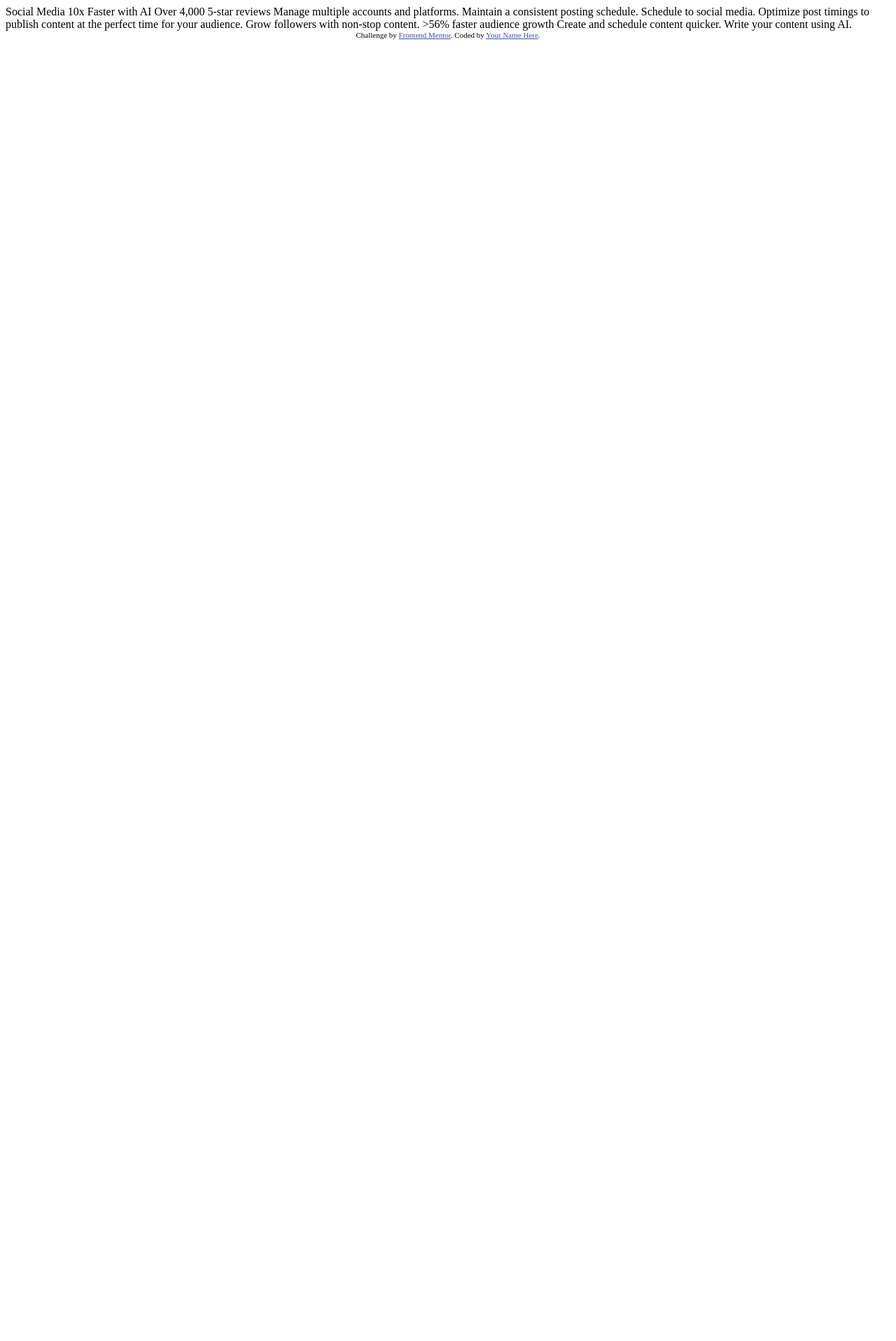
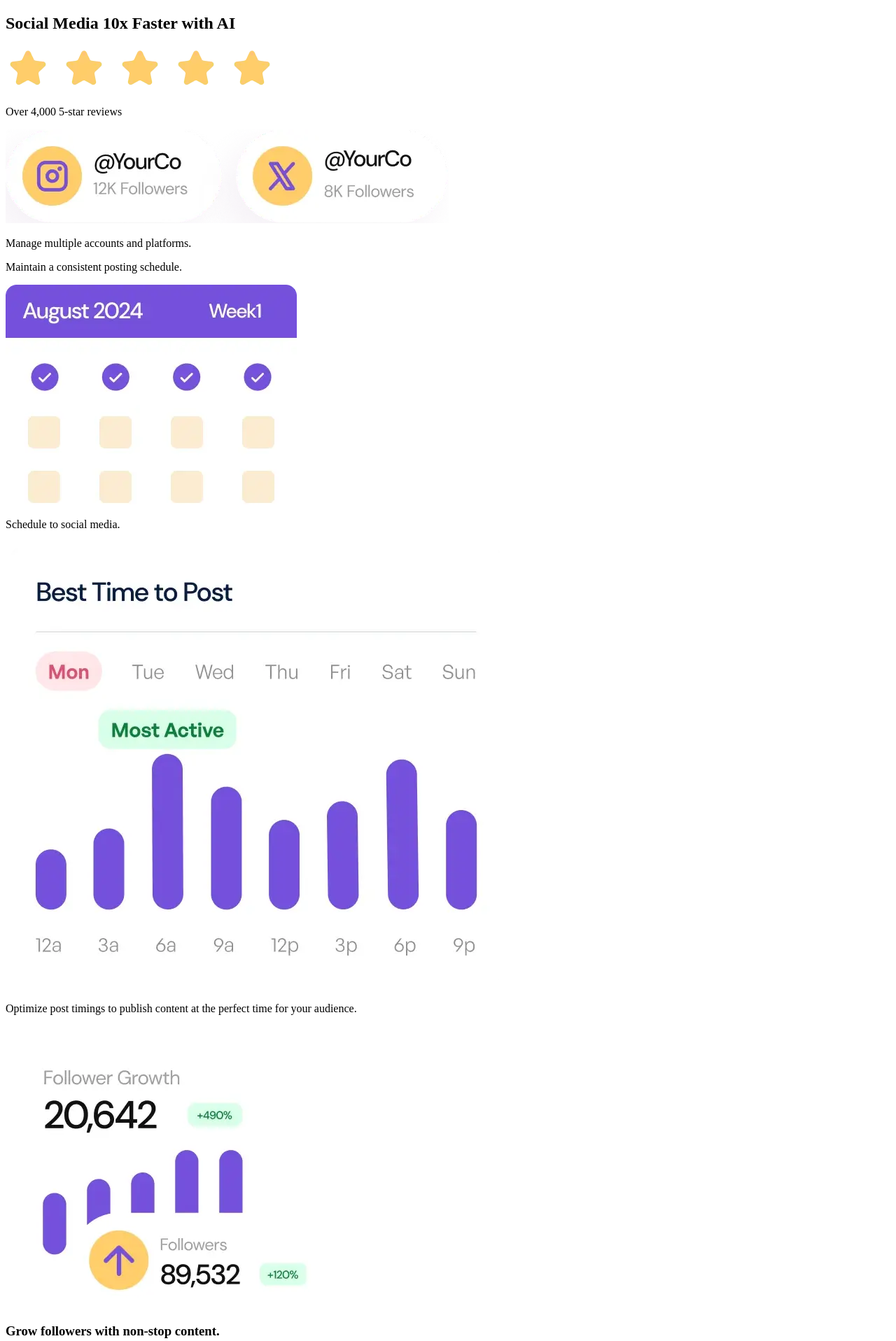
Before and after one commit to CannyRo/FrontendMentor_BentoGrid_RMydElrlOj, a plain HTML site: page index.html in a window 1280 px wide. Shown: the top 1917 px of the page at 70% size. Before the commit the page ends 800 px from the top, so only its background shows below. Drawn offline with Linux system fonts and the light colour scheme.

Commit message:
Html skeleton

```diff
--- a/index.html
+++ b/index.html
@@ -1,42 +1,60 @@
 <!DOCTYPE html>
 <html lang="en">
+
 <head>
   <meta charset="UTF-8">
-  <meta name="viewport" content="width=device-width, initial-scale=1.0"> <!-- displays site properly based on user's device -->
+  <meta name="viewport" content="width=device-width, initial-scale=1.0">
 
   <link rel="icon" type="image/png" sizes="32x32" href="./assets/images/favicon-32x32.png">
 
   <title>Frontend Mentor | Bento grid</title>
+</head>
 
-  <!-- Feel free to remove these styles or customise in your own stylesheet 👍 -->
-  <style>
-    .attribution { font-size: 11px; text-align: center; }
-    .attribution a { color: hsl(228, 45%, 44%); }
-  </style>
-</head>
 <body>
+  <main class="main">
+    <section class="card card-purple card-center">
+      <h2 class="title">Social Media <span class="accent-yellow">10x</span> <span class="text-italic">Faster</span> with AI</h2>
+      <img src="./assets/images/illustration-five-stars.webp" alt="5 gold stars" class="img-star">
+      <p class="text">Over 4,000 5-star reviews</p>
+    </section>
+    <section class="card">
+      <img src="./assets/images/illustration-multiple-platforms.webp" alt="Social network accounts" class="img-social">
+      <p class="subtitle-2">Manage multiple accounts and platforms.</p>
+    </section>
+    <section class="card card-yellow">
+      <p class="subtitle-2">Maintain a consistent posting schedule.</p>
+      <img src="./assets/images/illustration-consistent-schedule.webp" alt="Calendar for consistent posts" class="img-calendar">
+    </section>
+    <section class="card card-ligth-purple card-center">
+      <p class="subtitle-2">Schedule to social media.</p>
+      <img src="./assets/images/illustration-schedule-posts.webp" alt="Calendar to schedule post" class="img-schedule">
+      <p class="text">Optimize post timings to publish content at the perfect time for your audience.</p>
+    </section>
+    <section class="card card-center">
+      <img src="./assets/images/illustration-grow-followers.webp" alt="Growth statistics" class="img-growth">
+      <h3 class="subtitle">Grow followers with non-stop content.</h3>
+    </section>
+    <section class="card">
+      <h2 class="title">>56% </h2>
+      <p class="text">faster audience growth</p>
+      <img src="./assets/images/illustration-audience-growth.webp" alt="Avatars" class="img-avatar">
+    </section>
+    <section class="card card-light-yellow">
+      <h3 class="subtitle">Create and schedule content <span class="accent-purple text-italic">quicker.</span></h3>
+      <img src="./assets/images/illustration-create-post.webp" alt="Button to create a post" class="img-post">
+    </section>
+    <section class="card card-yellow">
+      <h3 class="subtitle">Write your content using AI.</h3>
+      <img src="./assets/images/illustration-ai-content.webp" alt="Conversation wit AI" class="img-chat">
+    </section>
+  </main>
+  <footer class="footer">
+    <div class="footer__signature">
+      <p>Challenge by <a href="https://www.frontendmentor.io?ref=challenge" target="_blank"
+          class="footer--link">Frontend Mentor</a>.</p>
+      <p>Coded by <a href="https://cannyro.github.io/hire_mr_canny/en" class="footer--link">WhatCannyDev</a>.</p>
+    </div>
+  </footer>
+</body>
 
-  Social Media 10x Faster with AI
-  Over 4,000 5-star reviews
-
-  Manage multiple accounts and platforms.
-
-  Maintain a consistent posting schedule.
-
-  Schedule to social media.
-  Optimize post timings to publish content at the perfect time for your audience.
-
-  Grow followers with non-stop content.
-
-  >56% faster audience growth
-
-  Create and schedule content quicker.
-
-  Write your content using AI.
-
-  <div class="attribution">
-    Challenge by <a href="https://www.frontendmentor.io?ref=challenge">Frontend Mentor</a>.
-    Coded by <a href="#">Your Name Here</a>.
-  </div>
-</body>
 </html>
```
